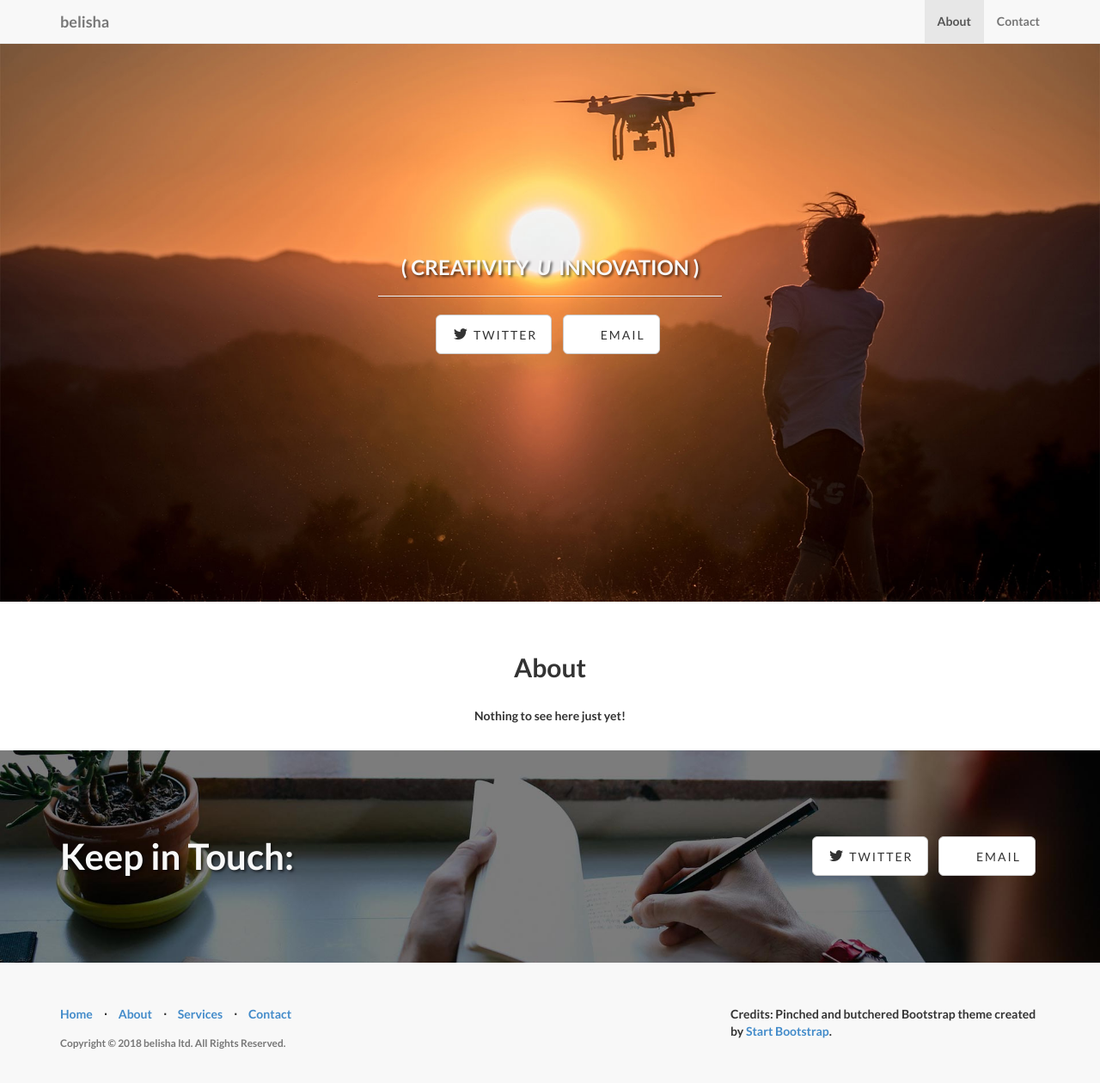
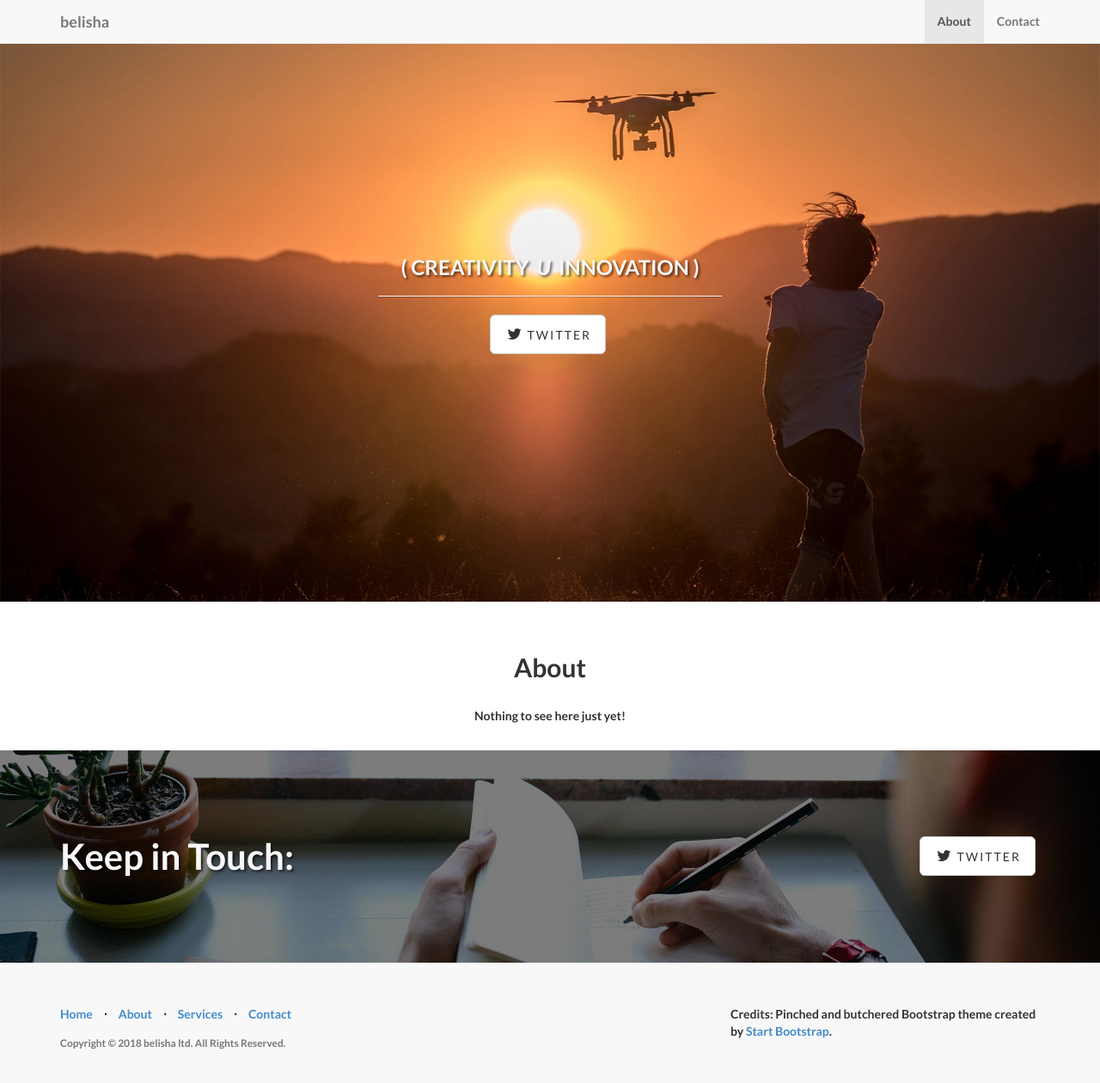
Before and after one commit to G4V/G4V.github.io, a Jekyll site: the page built from index.html, in a window 1280 px wide and 1272 px high. Shown: the top 1260 px of the window at 86% size. Built offline with Jekyll 4.4.1, drawn with Linux system fonts in a browser that asks for light colours.

Commit message:
remove email

```diff
--- a/_config.yml
+++ b/_config.yml
@@ -28,5 +28,3 @@ permalink: pretty
 social:
   - title: twitter
     url: https://twitter.com/belishatech
-  - title: email
-    url: hello@dolly.com
```
